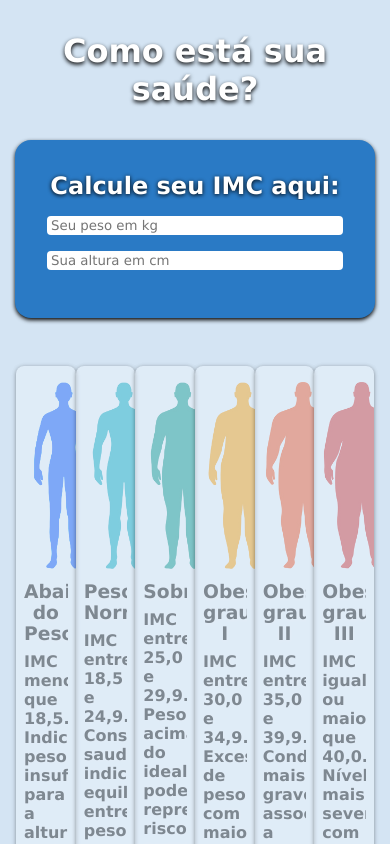
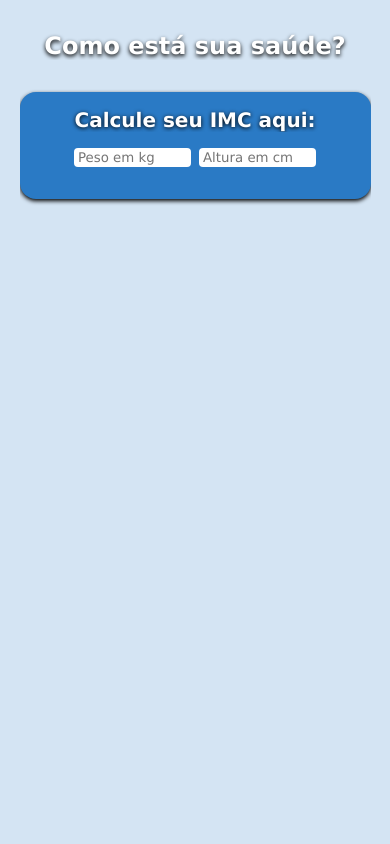
Before and after one commit to RaffaFS/calculadora_imc_react, a React (Vite) app in the folder calc_imc_react/: page / in a window 390 px wide. Built offline with nearby package versions, Linux system fonts and the light colour scheme.

Commit message:
adicionando respponsividade

```diff
--- a/calc_imc_react/src/componentes/Form/form.module.css
+++ b/calc_imc_react/src/componentes/Form/form.module.css
@@ -97,3 +97,74 @@ img{
     text-align: left;
     color: black;
 }
+
+@media(max-width: 1024px){
+    .allBox{
+        position: absolute;
+        top: 50;
+        left: 50;
+        overflow: hidden;
+    }
+
+    h1{
+        font-size: 24px;
+    }
+    h2{
+        font-size: 20px;
+    }
+
+    .contentBox{
+        max-width: 90%;
+    }
+
+    .formBox{
+        padding: 16px;
+        max-width: 90vw;
+    }
+
+    .inputBox{
+        display: flex;
+        justify-content: center;
+        gap: 8px;
+        margin-bottom: 16px;
+    }
+
+    input{
+        margin-bottom: 0;
+        max-width: 30vw;
+    }
+
+    p{
+        font-size: 12px;
+        color: white;
+    }
+
+    .IMCbox{
+        display: flex;
+        justify-content: center;
+        padding: 16px;
+    }
+
+    .niveis{
+        opacity: 0;
+        position: absolute;
+        transform: translate(0px, 100vh);
+    }
+
+    .selecionado{
+        opacity: 1;
+        transform: translate(0px, 0px);
+    }
+
+    img{
+        margin: 8px 0;
+        max-width: 8vw;
+    }
+}
+
+@media(max-width: 768px){
+    img{
+        margin: 8px 0;
+        max-width: 10vh;
+    }
+}
--- a/calc_imc_react/src/componentes/Form/index.jsx
+++ b/calc_imc_react/src/componentes/Form/index.jsx
@@ -26,8 +26,10 @@ export default()=>{
                 <h1>Como está sua saúde?</h1>
                 <div className={styles.formBox}>
                     <h2>Calcule seu IMC aqui:</h2>
-                    <input type="number" placeholder="Seu peso em kg" onChange={e => setPeso(Number(e.target.value))} onKeyUp={resultado} onClick={resultado} />
-                    <input type="number" placeholder="Sua altura em cm" onChange={e => setAltura(Number(e.target.value))} onKeyUp={resultado} onClick={resultado} />
+                    <div className={styles.inputBox}>
+                        <input type="number" placeholder="Peso em kg" onChange={e => setPeso(Number(e.target.value))} onKeyUp={resultado} onClick={resultado} />
+                        <input type="number" placeholder="Altura em cm" onChange={e => setAltura(Number(e.target.value))} onKeyUp={resultado} onClick={resultado} />
+                    </div>
                     <div className={styles.resultBox}>
                         {peso && altura ? (<p>Seu IMC é de: {IMC}</p>) : ''}
                     </div>
```
